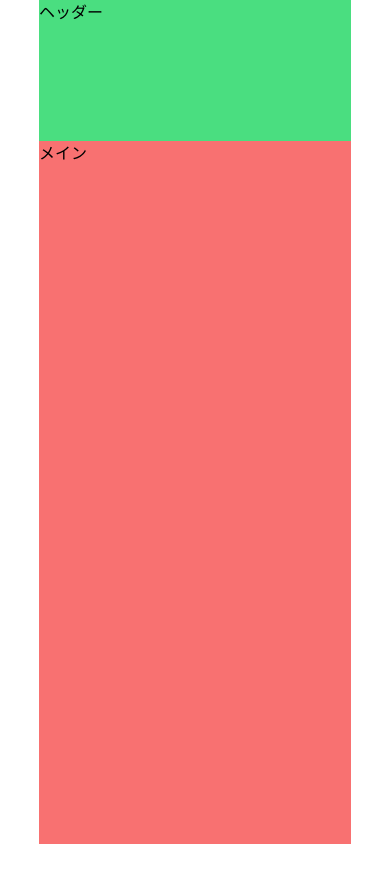
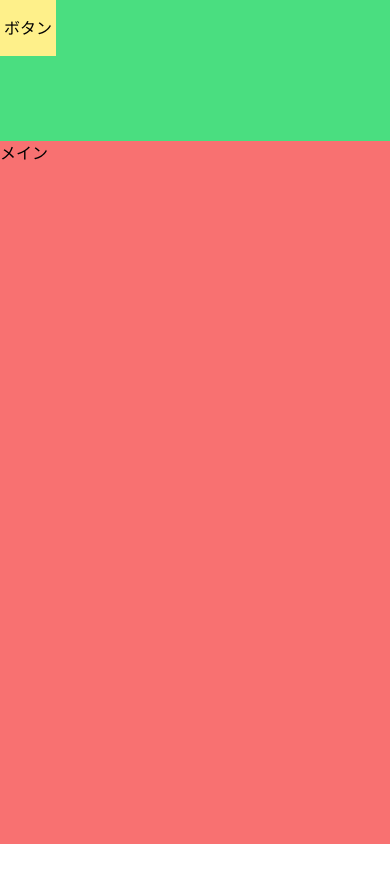
Before and after one commit to cisys/tailwind-demo, a plain HTML site: page public/test.html in a window 390 px wide. Before the commit the page ends 844 px from the top, so only its background shows below. Drawn offline with nearby package versions, Linux system fonts and the light colour scheme.

Commit message:
first commit

```diff
--- a/public/test.html
+++ b/public/test.html
@@ -9,21 +9,24 @@
 
   <body>
     <!-- 横幅は80%、高さは100vh、横マージンはauto -->
-    <div class="flex-col w-4/5 h-screen mx-auto f">
+    <div class="flex-col w-full h-screen mx-auto sm:w-4/5">
       <!-- 高さは100vhの1/6 -->
-      <div class="bg-green-400 h-1/6">
-        <p>ヘッダー</p>
+      <div class="static bg-green-400 h-1/6">
+        <div>
+          <button class="visible bg-yellow-200 w-14 h-14 sm:invisible peer-focus:invisible">
+            ボタン
+          </button>
+          <div class="absolute invisible w-3/4 h-full bg-purple-300 peer-focus:visible"></div>
+        </div>
       </div>
 
       <div class="flex flex-row h-5/6 bg-blue-50">
-
-        <div class="invisible w-0 sm:visible sm:bg-blue-200 sm:w-1/5" >
+        <div class="invisible w-0 sm:visible sm:bg-blue-200 sm:w-1/5">
           <p>サイド</p>
         </div>
         <div class="w-full h-full bg-red-400 sm:w-4/5">
           <p>メイン</p>
         </div>
-
       </div>
     </div>
   </body>
```
